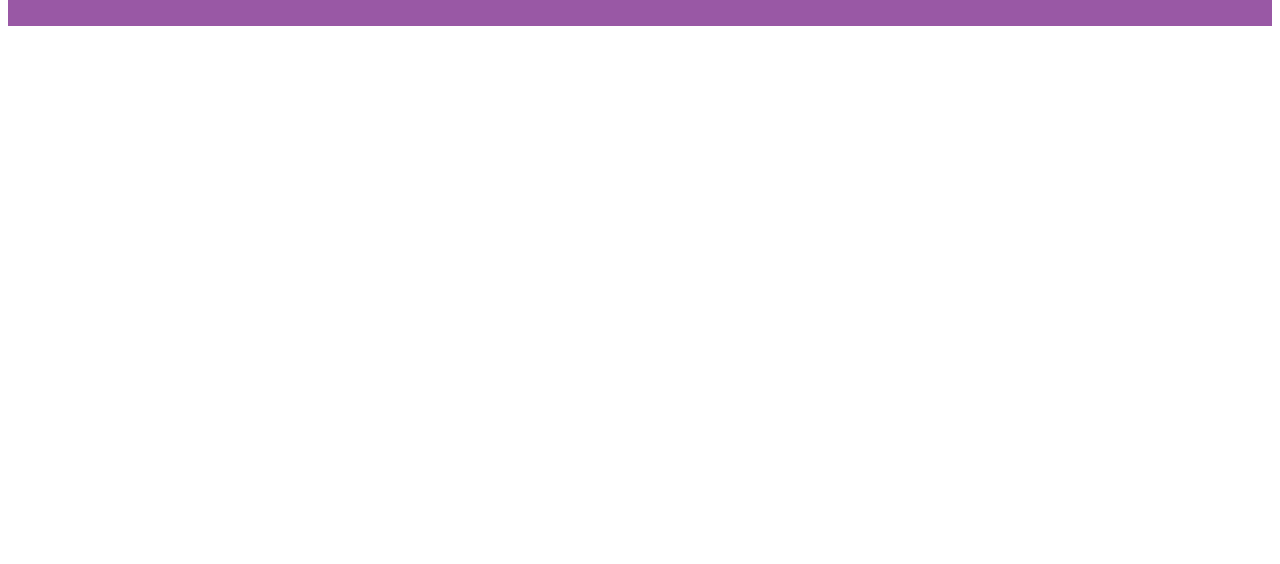
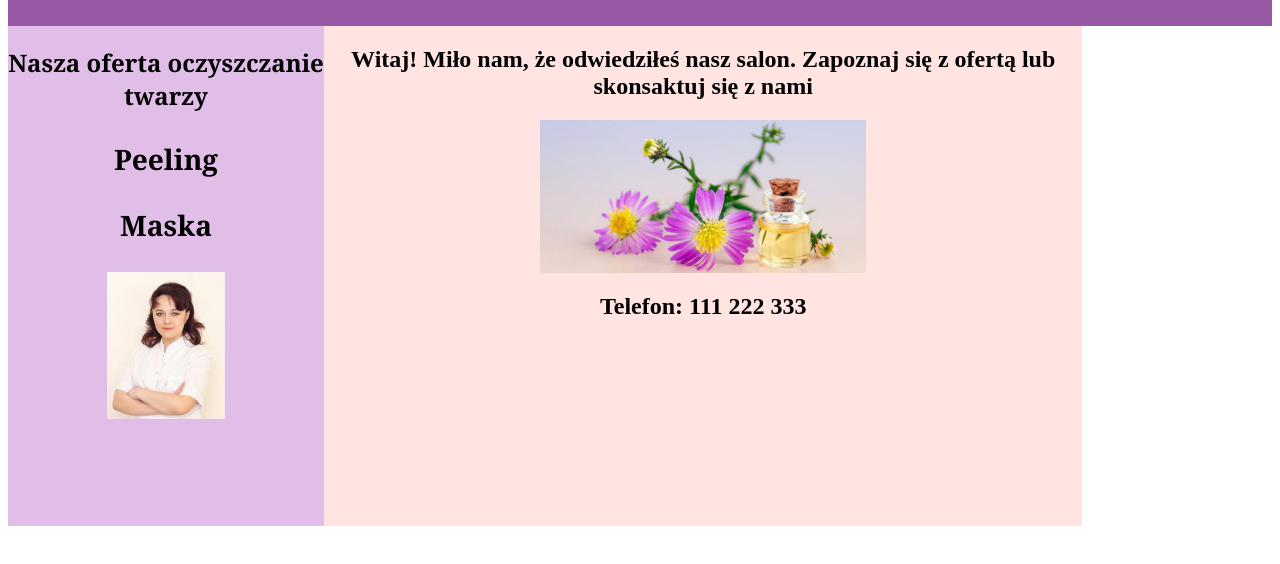
Before and after one commit to mrblux127/kosmetyczka, a plain HTML site: page index.html in a window 1280 px wide. Shown: the part 82-646 px from the top of the page. Drawn offline with Linux system fonts and the light colour scheme.

Commit message:
dodana czcionka, tekst, zdjęcia, lewa strona, kolor tła

```diff
--- a/index.html
+++ b/index.html
@@ -6,6 +6,26 @@
         </header>
     </head>
     <body>
-
+        <main>
+            <div class="left">
+                    <h2>Nasza oferta
+                    <a>oczyszczanie twarzy</a>
+                    <section>
+                        <h3>Peeling</h3>
+                        <h3>Maska</h3>
+                        <img src="twarz.png">
+                    </section>
+                    </h2>
+                </div>
+            <div class="center">
+                <section>
+                    <h2>Witaj! Miło nam, że odwiedziłeś nasz salon. Zapoznaj się z ofertą lub skonsaktuj się z nami</h2>
+                    <img src="kwiaty.png">
+                </section>
+            <section>
+                <h1>Telefon: 111 222 333</h1>
+            </section>
+        </div>
+        </main>
     </body>
 </html>
--- a/styl7.css
+++ b/styl7.css
@@ -10,13 +10,14 @@ header{
     padding: 7px;
 }
 .left{
-    background-color: #efa9a9;
-    width: 20%;
+    font-family: Cambria, Cochin, Georgia, Times, 'Times New Roman', serif;
+    background-color: #E1BEE7;
+    width: 25%;
     height: 500px;
 }
 .right{
-    background-color: #efa9a9;
-    width: 20%;
+    background-color: #E1BEE7;
+    width: 25%;
     height: 500px;
 }
 .center{
```
